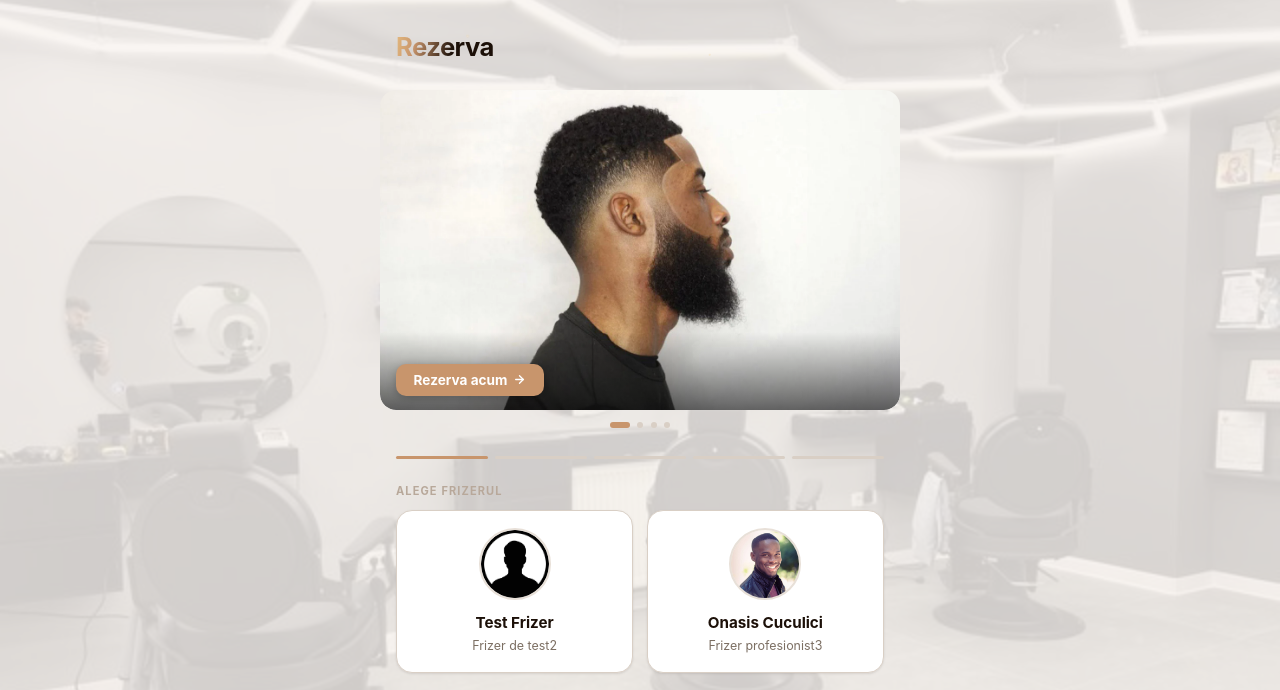
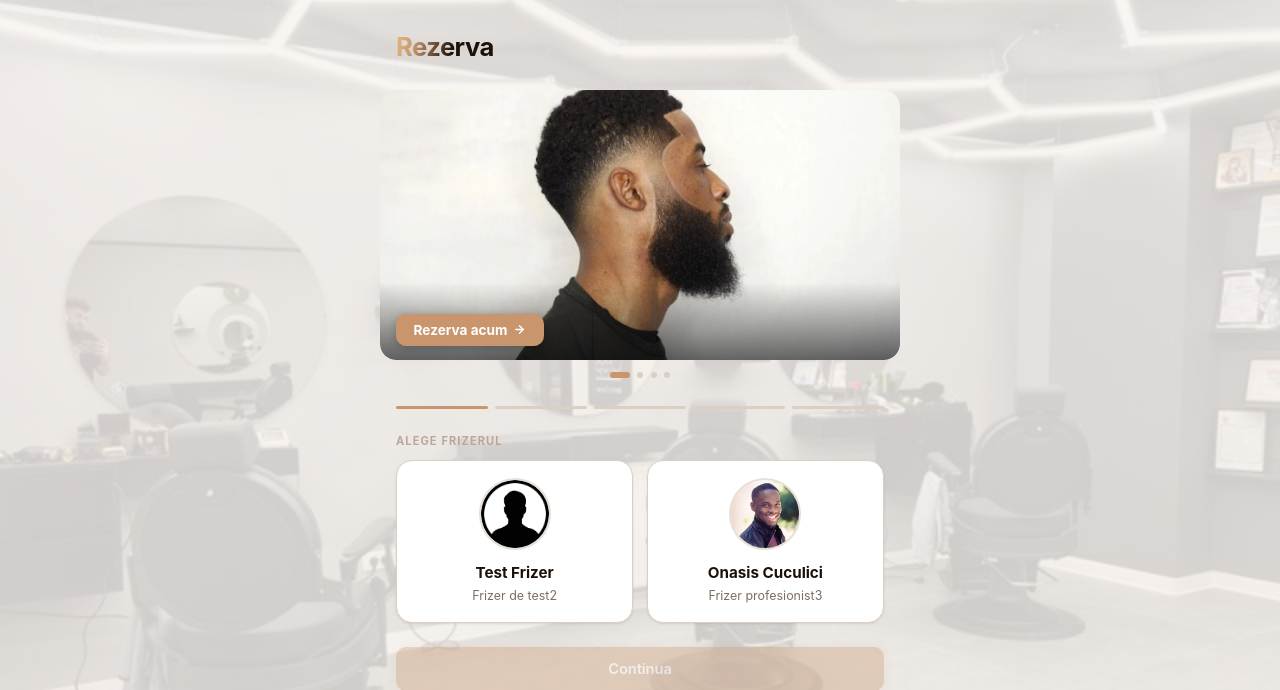
Before and after one commit to karona200/Frizerie, a FastAPI app: page / in a window 1280 px wide. Shown: the part 56-746 px from the top of the page. Run offline with FastAPI, Linux system fonts and the light colour scheme; data comes from the database, SQL or seed files in the repository; some libraries are stand-ins or nearby versions.

Commit message:
fix: remove header from bg_photo z-index rule; revert gallery to original height
- bg_photo CSS was overriding header z-index:100 with z-index:1, causing
  language dropdown to appear under gallery images
- Revert gallery-slide back to height:270px and border-radius on img

Co-Authored-By: Claude Sonnet 4.6 <noreply@anthropic.com>

```diff
--- a/templates/book.html
+++ b/templates/book.html
@@ -67,7 +67,7 @@ body::before {
     z-index: 0;
     pointer-events: none;
 }
-.header, .page, .bottom-nav, .page-wide { position: relative; z-index: 1; }
+.page, .bottom-nav, .page-wide { position: relative; z-index: 1; }
 </style>
 {% endif %}
 
@@ -137,7 +137,7 @@ body::before {
 <!-- Gallery carousel -->
 {% if gallery_photos %}
 <style>
-.gallery { margin: 0 -1rem 1.75rem; position: relative; overflow: hidden; }
+.gallery { margin: 0 -1rem 1.75rem; position: relative; }
 .gallery-viewport { overflow: hidden; border-radius: var(--radius); touch-action: pan-y; }
 .gallery-track {
     display: flex;
@@ -145,8 +145,8 @@ body::before {
     will-change: transform;
     user-select: none;
 }
-.gallery-slide { min-width: 100%; aspect-ratio: 4/3; max-height: 320px; position: relative; flex-shrink: 0; overflow: hidden; }
-.gallery-slide img { width: 100%; height: 100%; object-fit: cover; display: block; pointer-events: none; }
+.gallery-slide { min-width: 100%; height: 270px; position: relative; flex-shrink: 0; }
+.gallery-slide img { width: 100%; height: 100%; object-fit: cover; display: block; pointer-events: none; border-radius: var(--radius); }
 .gallery-overlay {
     position: absolute; bottom: 0; left: 0; right: 0;
     padding: 2rem 1rem .9rem;
```
